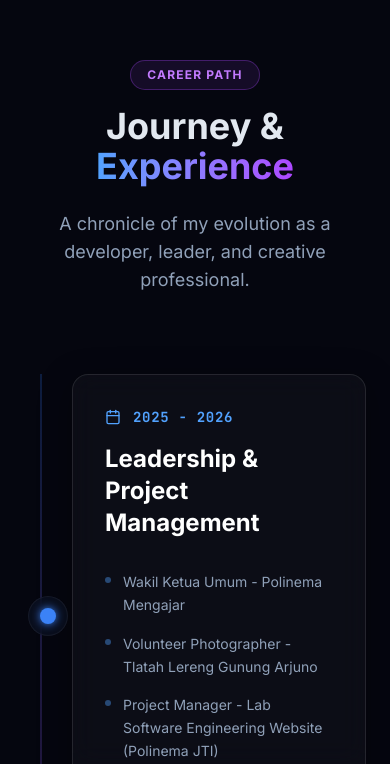
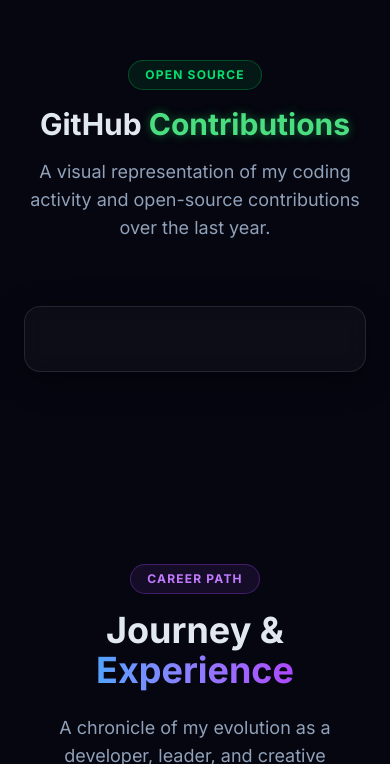
Before and after one commit to rizalrfli/my-portofolio, a React (Vite) app: page / in a window 390 px wide. Shown: the part 4507-5271 px from the top of the page. Built offline with nearby package versions, Linux system fonts and the light colour scheme.

Commit message:
feat: initialize portfolio website with responsive layout and animated components

```diff
--- a/src/App.tsx
+++ b/src/App.tsx
@@ -5,6 +5,7 @@ import {
   Server, BrainCircuit, Monitor, ChevronRight,
   Github, Linkedin, Mail, ExternalLink, Calendar, Send, Instagram, MessageSquare, Palette, Menu, X, Trophy
 } from 'lucide-react';
+import { GitHubCalendar } from 'react-github-calendar';
 
 const BackgroundElements = () => {
   return (
@@ -357,6 +358,44 @@ const Projects = () => {
   );
 };
 
+const GithubActivity = () => {
+  return (
+    <section id="activity" className="py-24 px-6 w-full max-w-5xl mx-auto overflow-hidden">
+      <motion.div
+        initial={{ opacity: 0, y: 20 }}
+        whileInView={{ opacity: 1, y: 0 }}
+        viewport={{ once: true }}
+        className="text-center mb-16"
+      >
+        <div className="inline-block px-4 py-1.5 mb-4 rounded-full border border-green-500/30 bg-green-500/10 text-green-400 text-xs font-bold uppercase tracking-widest">
+          Open Source
+        </div>
+        <h2 className="text-3xl md:text-5xl font-bold mb-4">GitHub <span style={{ textShadow: '0 0 10px rgba(34, 197, 94, 0.5)', color: '#4ade80' }}>Contributions</span></h2>
+        <p className="text-slate-400 max-w-2xl mx-auto text-lg">A visual representation of my coding activity and open-source contributions over the last year.</p>
+      </motion.div>
+
+      <motion.div
+        initial={{ opacity: 0, scale: 0.95 }}
+        whileInView={{ opacity: 1, scale: 1 }}
+        viewport={{ once: true }}
+        className="glass-panel p-6 md:p-10 rounded-[24px] overflow-hidden hover:border-green-500/30 transition-all duration-300"
+      >
+        <div className="w-full overflow-x-auto pb-4" style={{ scrollbarWidth: 'thin', scrollbarColor: 'rgba(255,255,255,0.1) transparent' }}>
+          <div className="min-w-[800px] flex justify-center">
+            <GitHubCalendar
+              username="rizalrfli"
+              colorScheme="dark"
+              blockSize={14}
+              blockMargin={5}
+              fontSize={14}
+            />
+          </div>
+        </div>
+      </motion.div>
+    </section>
+  );
+};
+
 const experiences = [
   {
     year: "2025 - 2026",
@@ -683,6 +722,7 @@ export default function App() {
         <Hero />
         <About />
         <Projects />
+        <GithubActivity />
         <Experience />
         <Achievements />
         <Contact />
```
Also changed, not shown: package.json (+7 -6 lines), 1 other file (tests, documents, lock files or other folders).
